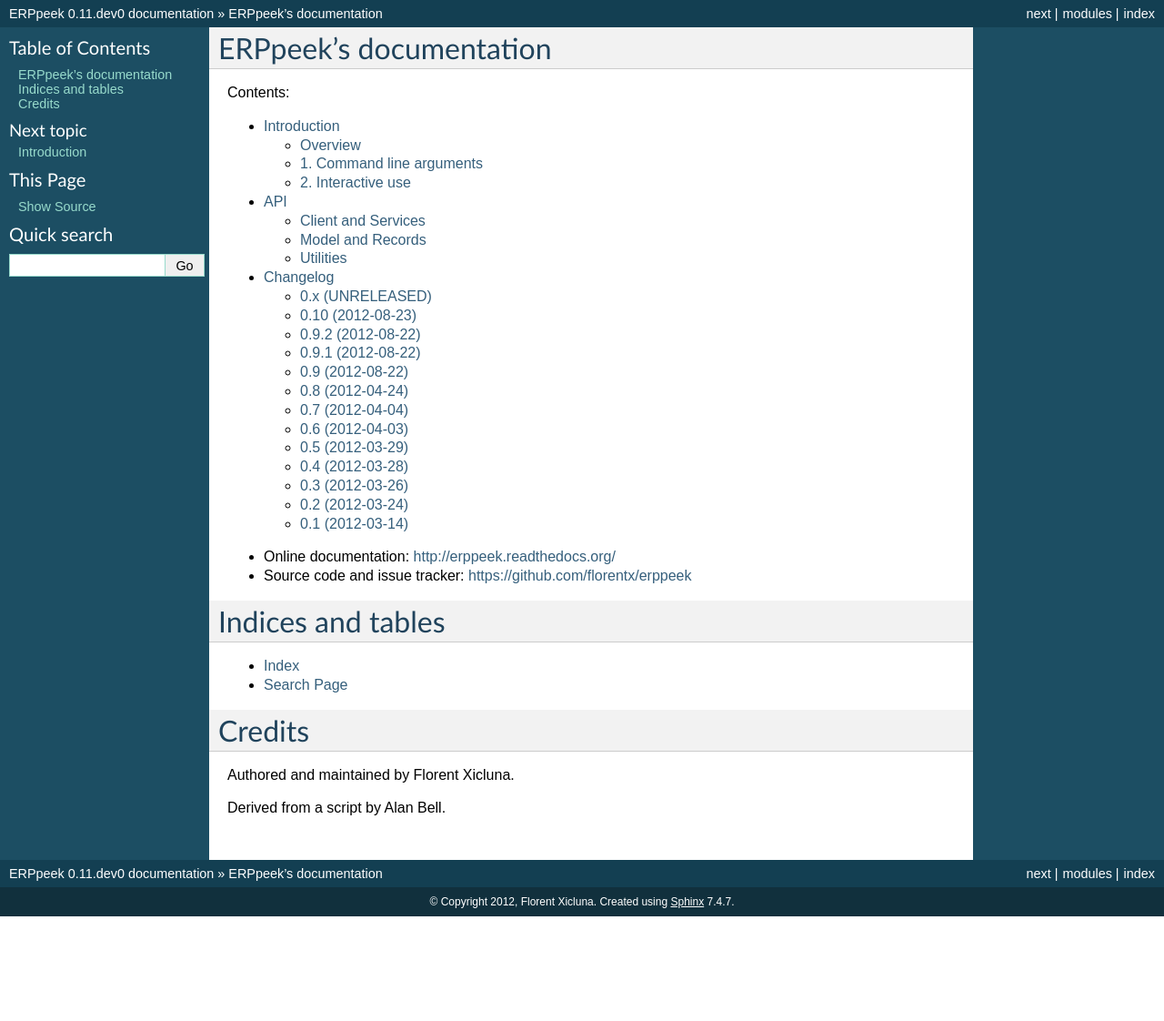
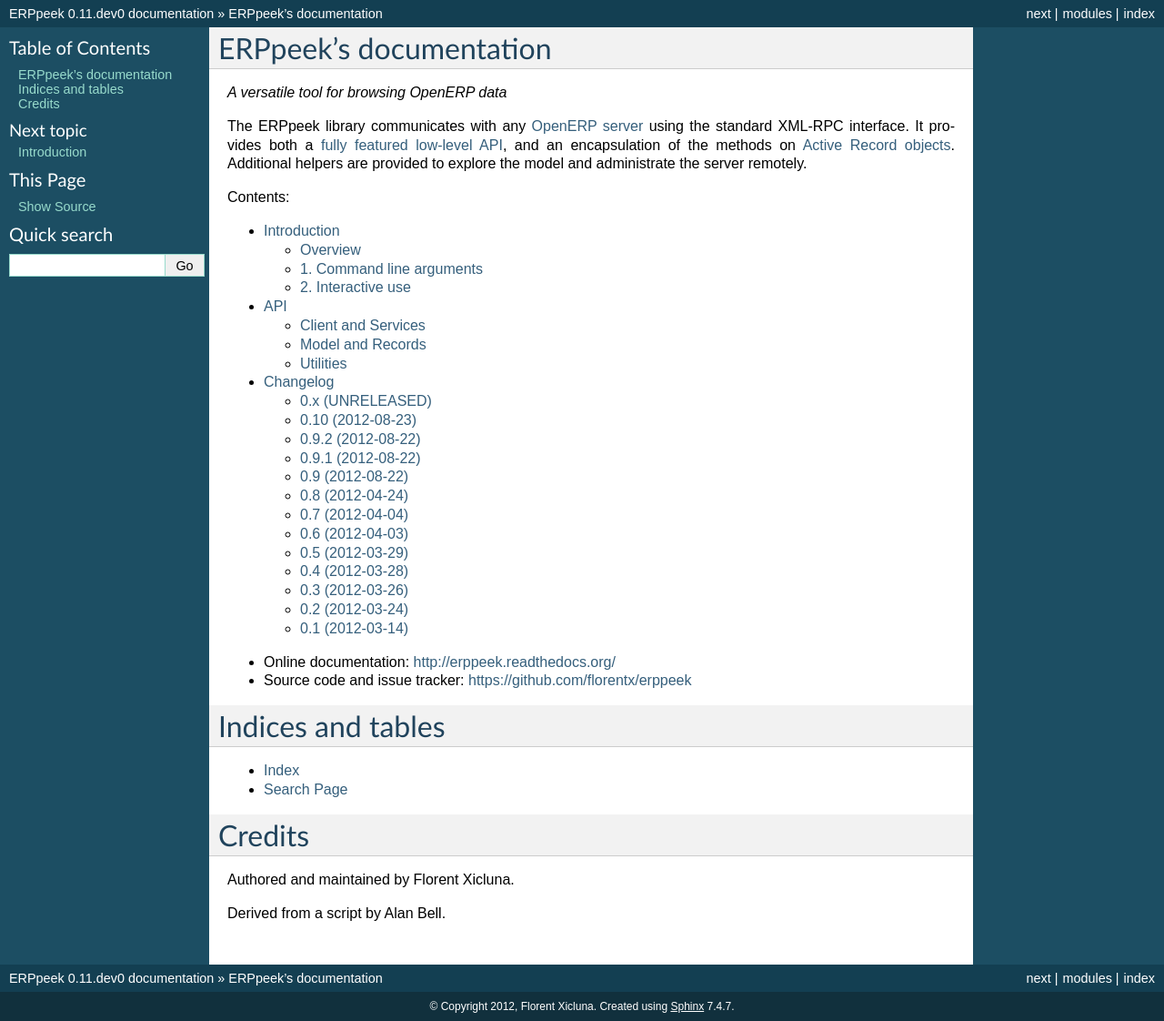
Before and after one commit to tinyerp/erppeek, a Sphinx documentation site: the page built from docs/index.rst, in a window 1280 px wide. Shown: the whole page at 91% size. Built offline with Sphinx 7.4.7, drawn with Linux system fonts in a browser that asks for light colours; before the commit the page ends 1007 px from its top, so only the background shows below that.

Commit message:
add a foreword to the documentation, make it explicit that it is an OpenERP tool

```diff
--- a/docs/api.rst
+++ b/docs/api.rst
@@ -15,6 +15,8 @@
 .. contents::
    :local:
 
+
+.. _client-and-services:
 
 Client and Services
 -------------------
@@ -175,6 +177,8 @@
 .. automethod:: Client.uninstall
 
 
+.. _model-and-records:
+
 Model and Records
 -----------------
 
--- a/docs/index.rst
+++ b/docs/index.rst
@@ -6,6 +6,17 @@
 
 ERPpeek's documentation
 =======================
+
+*A versatile tool for browsing OpenERP data*
+
+The ERPpeek library communicates with any `OpenERP server
+<http://doc.openerp.com/>`_ using the standard XML-RPC interface.
+It provides both a :ref:`fully featured low-level API <client-and-services>`,
+and an encapsulation of the methods on :ref:`Active Record objects
+<model-and-records>`.  Additional helpers are provided to explore the model
+and administrate the server remotely.
+
+
 
 Contents:
 
```
